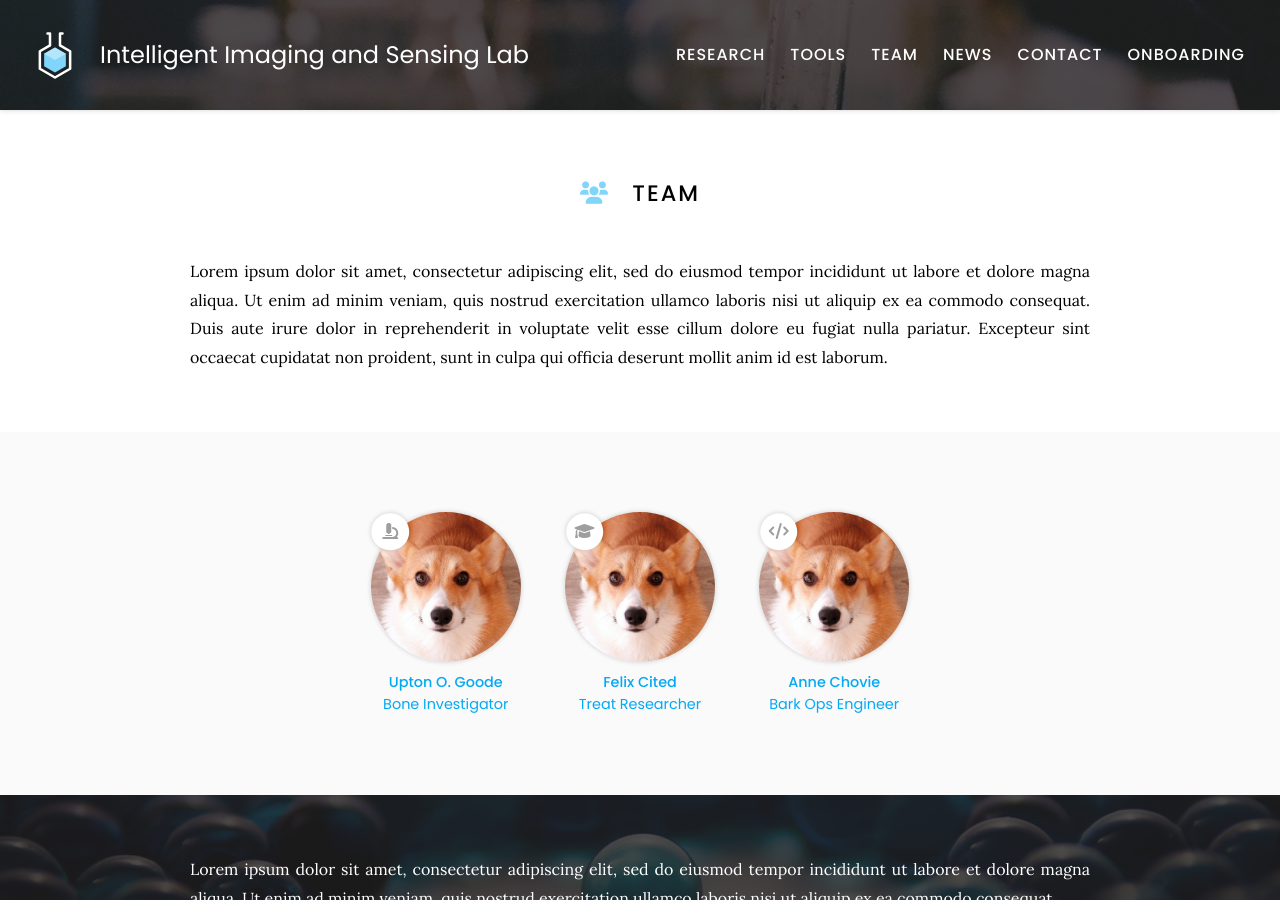
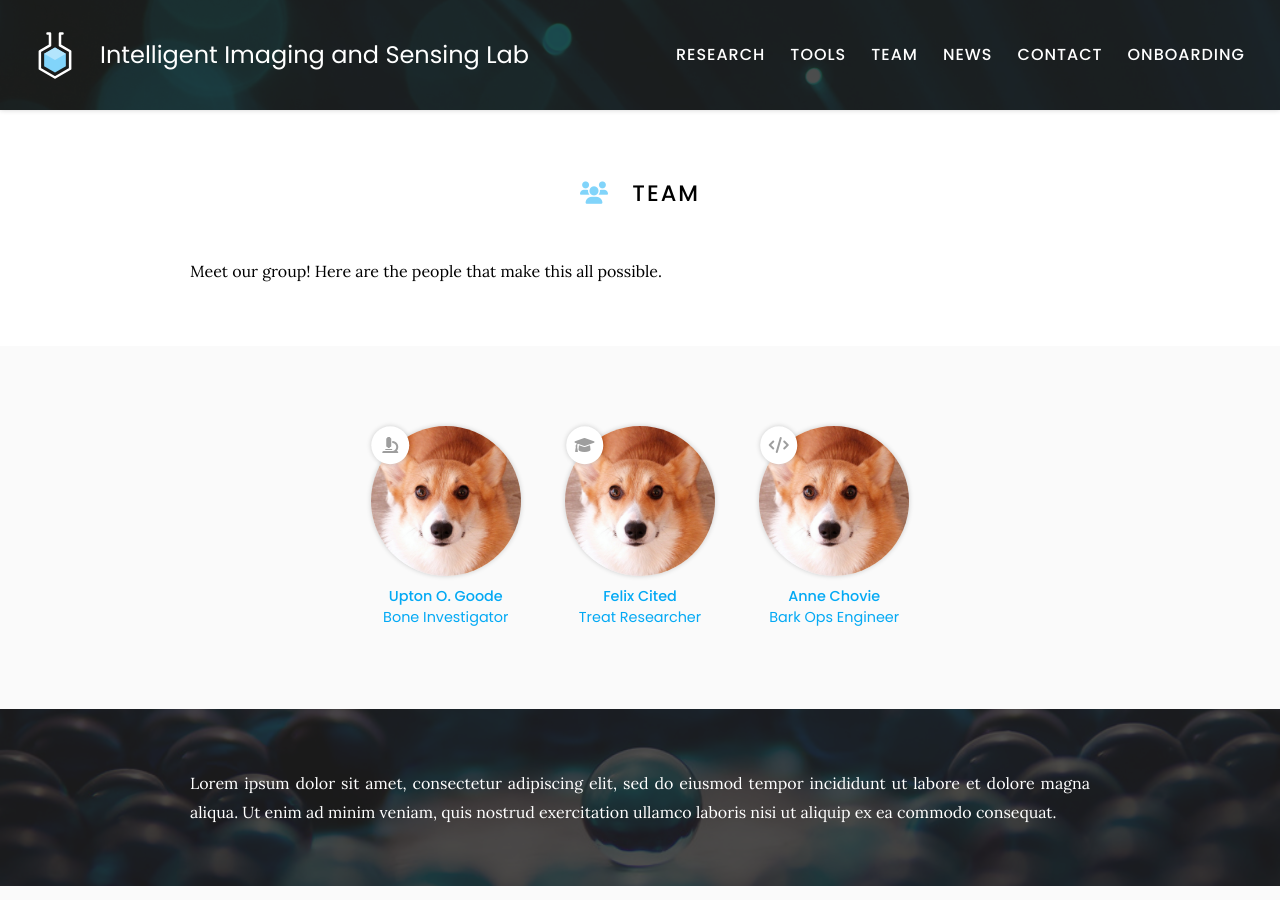
Before and after one commit to I2SL/I2SL-Website, a Jekyll site: the page built from team/index.md, in a window 1280 px wide and 900 px high. Built offline with Jekyll 4.4.1, drawn with Linux system fonts in a browser that asks for light colours.

```diff
--- a/team/index.md
+++ b/team/index.md
@@ -7,10 +7,7 @@ nav:
 
 # <i class="fas fa-users"></i>Team
 
-Lorem ipsum dolor sit amet, consectetur adipiscing elit, sed do eiusmod tempor incididunt ut labore et dolore magna aliqua.
-Ut enim ad minim veniam, quis nostrud exercitation ullamco laboris nisi ut aliquip ex ea commodo consequat.
-Duis aute irure dolor in reprehenderit in voluptate velit esse cillum dolore eu fugiat nulla pariatur.
-Excepteur sint occaecat cupidatat non proident, sunt in culpa qui officia deserunt mollit anim id est laborum.
+Meet our group! Here are the people that make this all possible.
 
 {% include section.html %}
 
```
Also changed, not shown: index.md (+1 -1 lines), research/index.md (+1 -1 lines), images/background.jpg.
